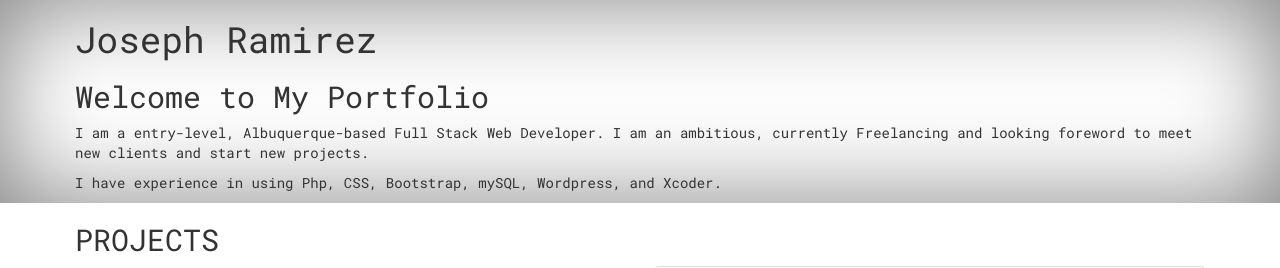
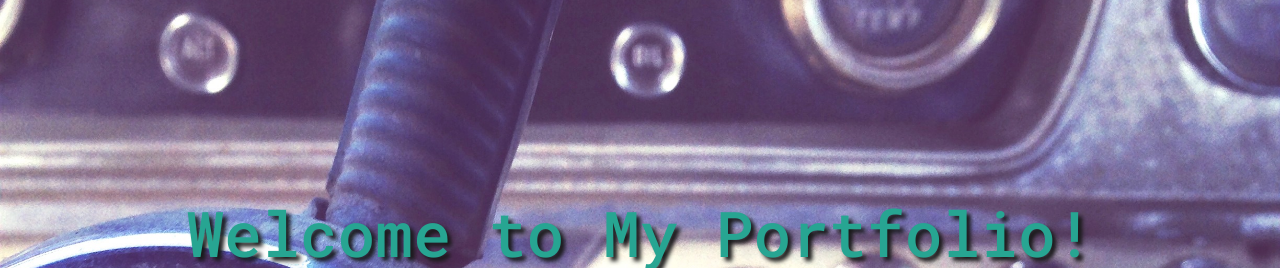
Before and after one commit to JosephBlu/portfolio_pwp, a PHP site: page / in a window 1280 px wide. Shown: the top 268 px of the page. Run offline with PHP 8.4, Linux system fonts and the light colour scheme; some libraries are stand-ins or nearby versions.

Commit message:
added content to css file and images

```diff
--- a/public_html/css/style.css
+++ b/public_html/css/style.css
@@ -1,35 +1,55 @@
 
-.col-md-6, .col-md-4, .col-md-offset-4 {
-position: relative;
-min-height: 1px;
-padding-right: 15px;
-padding-left: 15px;
+h1, h2, h3, p {
+	text-align: center;
+	font-family: 'Roboto Mono', monospace;
 }
-
-.container {
-	position: static;
-	min-height: 50px;
-	padding-right: 20px;
-	padding-left: 20px;
-	font-family: 'Roboto Mono', monospace;
+p {
+	font-size: 12pt;
+}
+h1, h2, h3 {
+	margin-top: 50px;
+	margin-bottom: 15px;
 
 }
 
-.site-wrapper {
-	display: table;
-	width: 100%;
-	height: 100%;
-	min-height: 100%;
-	-webkit-box-shadow: inset 0 0 100px rgba(0,0,0,.5);
-	box-shadow: inset 0 0 100px rgba(0,0,0,.5);
-	background-image: cover;
+
+.container{
+	padding: 100px;
+
 }
 
-.navbar navbar-default navbar-fixed-bottom {
-	padding-top: 20px;
+.jumbotron {
+	background-image: url("../images/IMG_3210.jpg") ;
+	color: #109c87;
+	background-position: 0% 25%;
+	background-size: cover;
+	background-repeat: no-repeat;
+	text-shadow: black 0.3em 0.3em 0.3em;
+	margin-bottom: 0px;
+	opacity: .9;
+
 }
 
-section {
-	width: 100%;
-	height: 100%;
+
+.jumbotron-project {
+	background-color: darkslategrey;
+	color: whitesmoke;
 }
+
+.images.blubird1.png {
+	width: 200px;
+	height: 454px;
+		 }
+
+.jumbotron-skill {
+
+	background-color: slategray;
+}
+
+.col-md-4 {
+	border-color: whitesmoke;
+	border-radius: 2px;
+	border-style: groove;
+	margin: 5px;
+	font-size: 50%;
+}
--- a/public_html/index.php
+++ b/public_html/index.php
@@ -22,7 +22,10 @@
 		<script src="https://cdnjs.cloudflare.com/ajax/libs/jquery-validate/1.16.0/additional-methods.min.js" type="text/javascript"></script>
 
 		<!-- google fonts-->
-		<link href="https://fonts.googleapis.com/css?family=Roboto+Mono" rel="stylesheet">
+		<link href="https://fonts.googleapis.com/css?family=Open+Sans:400i,600,700|Roboto+Mono:100,400,500,700" rel="stylesheet">
+
+		<!--favicon generator-->
+		<meta name="msapplication-TileColor" content="#ffffff">
 
 
 		<!-- Latest compiled and minified JavaScript -->
@@ -37,9 +40,8 @@
 	</head>
 
 	<body>
-
 		<nav class="navbar navbar-default navbar-fixed-bottom">
-			<div class="container">
+			<div class="container-nav">
 				<div class="btn-group btn-group-justified">
 					<a href="#" class="btn btn-default">HOME</a>
 					<a href="#" class="btn btn-default">PROJECTS</a>
@@ -48,26 +50,21 @@
 				</div>
 			</div>
 		</nav>
-	<section>
-		<div class="site-wrapper" src="../images" image="IMG_6319.jpg">
+
+		<div class="jumbotron">
+		<header class="cover-header">
 			<div class="container">
 				  <div class="row">
 					  <div class="col-md-12">
-						<h1 class="h1">Joseph Ramirez</h1>
-						<h2>Welcome to My Portfolio</h2>
+						  <h1>Welcome to My Portfolio!</h1>
+						  <p>I am a entry-level, Albuquerque-based Full Stack Web Developer. I am an ambitious,  currently Freelancing and looking foreword to meet new clients and start new projects. <br>I have experience in using Php, CSS, Bootstrap, mySQL, Wordpress, and Xcoder.</p>
 					  </div>
 				  </div>
 			</div>
-		<div class="container">
-			<div class="row">
-				<div class="col-md-12">
-					<p>I am a entry-level, Albuquerque-based Full Stack Web Developer. I am an ambitious,  currently Freelancing and looking foreword to meet new clients and start new projects.</p>
-					<p> I have experience in using Php, CSS, Bootstrap, mySQL, Wordpress, and Xcoder.  </p>
+		</header>
 	</div>
-			</div>
-		</div>
-		</div>
-		</section>
+
+		<div class="jumbotron-project">
 		<div class="container">
 			<h2>PROJECTS</h2>
 			<div class="row">
@@ -76,9 +73,8 @@
 					<p>GigHub is a social Networking site focused on helping musicians, venues, and fans to network with one another. This site presents a opportunity for musicians to be discovered, helps venues discover and contact new bands or local favorites to perform at the venues events, and allows fans to stay in touch and to know where and when their favorite band will be playing.</p>
 					<p>This project was a group capstone project that was created to graduate from Deep Dive Coding Bootcamp. The languages we used for the back-end was PHP for the coding and mySQL to create the database to store information. the Front-end languages we used are CSS, Bootstrap, and Angular2.</p>
 				</div>
-					<div class="col-md-6">
+				<div class="col-xs-6 col-md-3">
 					<a href="#" class="thumbnail">
-							<img src="images" alt="bluBird-16x16.png">
 						</a>
 						<h3>Blu Bird Tile Art</h3>
 						<p>Blu Bird Tile Art is a Albuquerque Local Business that specializes in hand-crafting tiles for basic home and business back-splashes and also creates private and public funded Mosaic art installations. </p>
@@ -86,7 +82,8 @@
 					</div>
 			</div>
 		</div>
-
+		</div>
+		<div class="jumbotron-skill">
 		<div class="container">
 			<H2>SKILLS</H2>
 			<div class="row">
@@ -104,14 +101,15 @@
 				</div>
 			</div>
 		</div>
+		</div>
 
-
+	<div class="jumbotron-contact">
 		<div class="container">
 			<div class="row">
 				<div class="col-md-4">
 
+				</div>
 
-				</div>
 				<div class="col-md-4">
 					<h2> Feel free to Contact Me!</h2>
 					<!--Begin Contact Form-->
@@ -168,6 +166,9 @@
 					</div>
 			</div>
 		</div>
-	</body>
+		</div>
+	</div>
+	</div>
+	</body class="font">
 
 </html>
```
Also changed, not shown: public_html/images/IMG_1066.jpg (added), public_html/images/IMG_3210.jpg (added), public_html/images/IMG_3346.jpg (added), public_html/images/IMG_3674.jpg (added), public_html/images/blubird1.png (added). Lines whose indentation alone changed are shown as unchanged.
